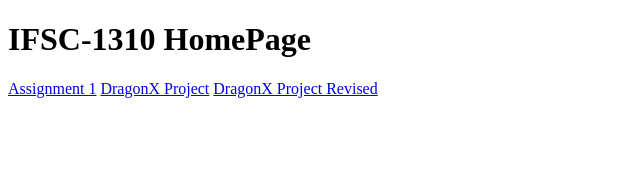
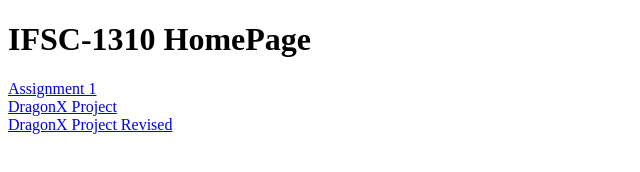
Before and after one commit to mfpeckham92/ifsc-1310, a plain HTML site: page index.html in a window 1280 px wide. Shown: the whole page, without its empty margins (0-640 px from the left). Drawn offline with Linux system fonts and the light colour scheme.

Commit message:
Update index.html

```diff
--- a/index.html
+++ b/index.html
@@ -12,8 +12,8 @@
 
 <body>
 	<h1>IFSC-1310 HomePage</h1>
-	<a href="./assignment1.html">Assignment 1</a>
-	<a href="https://mfpeckham92.github.io/DragonPrototype/">DragonX Project</a>
-	<a href="https://mfpeckham92.github.io/Dragon/">DragonX Project Revised</a>
+	<a href="./assignment1.html">Assignment 1</a><br>
+	<a href="https://mfpeckham92.github.io/DragonPrototype/">DragonX Project</a><br>
+	<a href="https://mfpeckham92.github.io/Dragon/">DragonX Project Revised</a><br>
 </body>
 </html>
```
